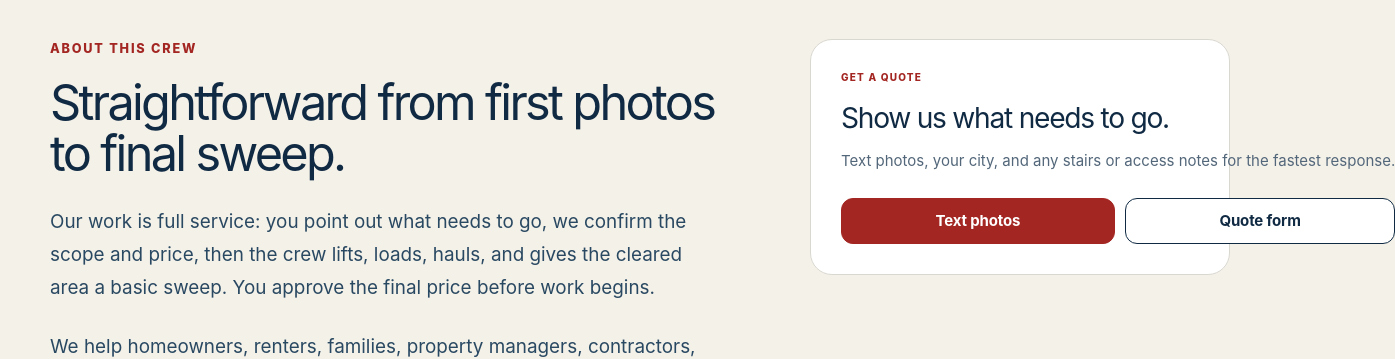
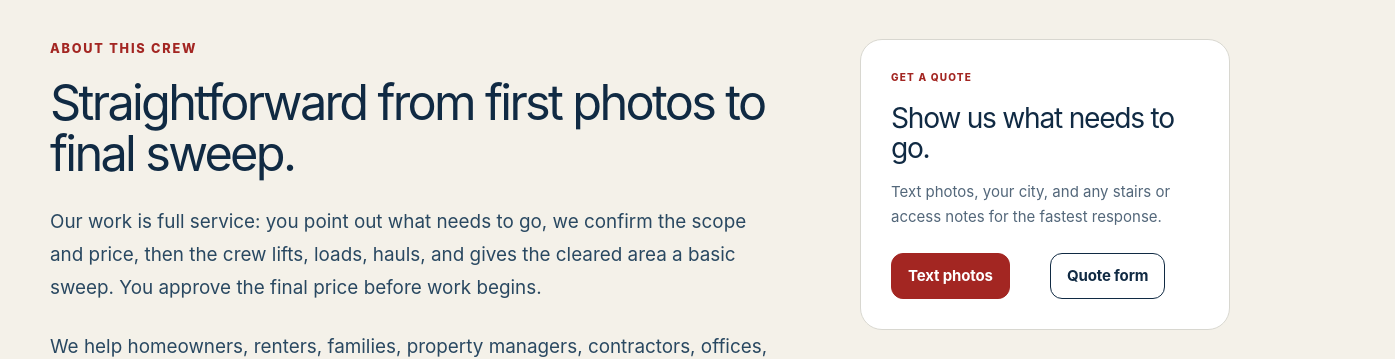
Before and after one commit to skinyanjui/usjr, a Next.js app: page /about in a window 1280 px wide. Shown: the part 718-1077 px from the top of the page, 1395 px wide, since content can reach past the window. Built offline with nearby package versions, Linux system fonts and the light colour scheme; no server answers.

Commit message:
Standardize interior contextual columns

```diff
--- a/app/globals.css
+++ b/app/globals.css
@@ -2514,9 +2514,9 @@ form[aria-busy="true"] .button[type="submit"]:disabled {
 
 .detail-hero__grid {
   display: grid;
-  grid-template-columns: minmax(0, 1fr) minmax(300px, 360px);
-  align-items: center;
-  gap: clamp(48px, 7vw, 90px);
+  grid-template-columns: minmax(0, 1fr) minmax(310px, 370px);
+  align-items: center;
+  gap: clamp(48px, 7vw, 92px);
 }
 
 .detail-hero h1 {
@@ -2628,7 +2628,7 @@ form[aria-busy="true"] .button[type="submit"]:disabled {
 }
 
 .detail-layout--stacked {
-  grid-template-columns: minmax(0, 1fr) minmax(360px, 420px);
+  grid-template-columns: minmax(0, 1fr) minmax(310px, 370px);
   gap: clamp(42px, 7vw, 88px);
 }
 
@@ -2755,7 +2755,7 @@ form[aria-busy="true"] .button[type="submit"]:disabled {
   border: 1px solid var(--line);
   border-radius: var(--radius-md);
   display: grid;
-  grid-template-columns: max-content max-content;
+  grid-template-columns: repeat(2, minmax(0, 1fr));
   align-items: center;
   column-gap: 10px;
   background: var(--white);
@@ -2765,6 +2765,7 @@ form[aria-busy="true"] .button[type="submit"]:disabled {
 .sticky-quote-card > h2,
 .sticky-quote-card > p {
   grid-column: 1 / -1;
+  min-width: 0;
 }
 
 .sticky-quote-card > span {
@@ -2787,6 +2788,7 @@ form[aria-busy="true"] .button[type="submit"]:disabled {
 
 .sticky-quote-card .button {
   width: auto;
+  justify-self: start;
   min-height: 46px;
   padding-inline: 16px;
   font-size: var(--text-sm);
```
Also changed, not shown: 1 other file (tests, documents, lock files or other folders).
